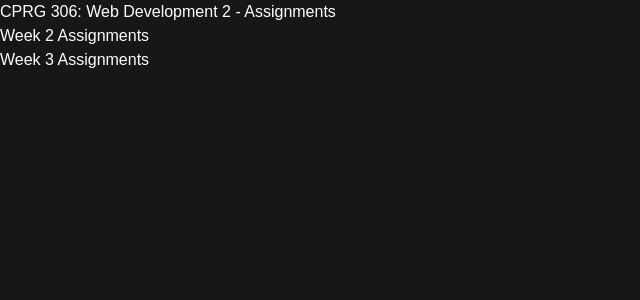
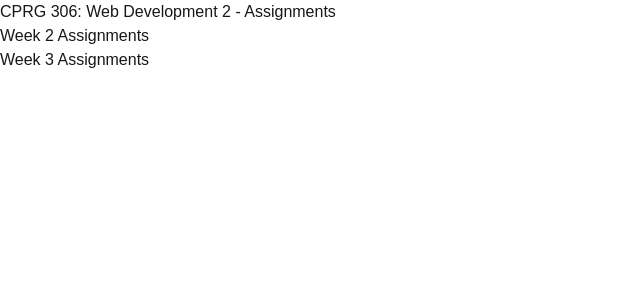
Before and after one commit to SeksanW/cprg306-assignments, a Next.js app: page / in a window 1280 px wide. Shown: the top 300 px of the page, without its empty margins (0-640 px from the left). Built offline with nearby package versions, Linux system fonts and the light colour scheme.

Commit message:
Update globals.css

```diff
--- a/app/globals.css
+++ b/app/globals.css
@@ -8,8 +8,8 @@ p {
 }
 
 :root {
-  --foreground: #ffffff;
-  --background: #171717;
+  --background: #ffffff;
+  --foreground: #171717;
 }
 
 @theme inline {
```
